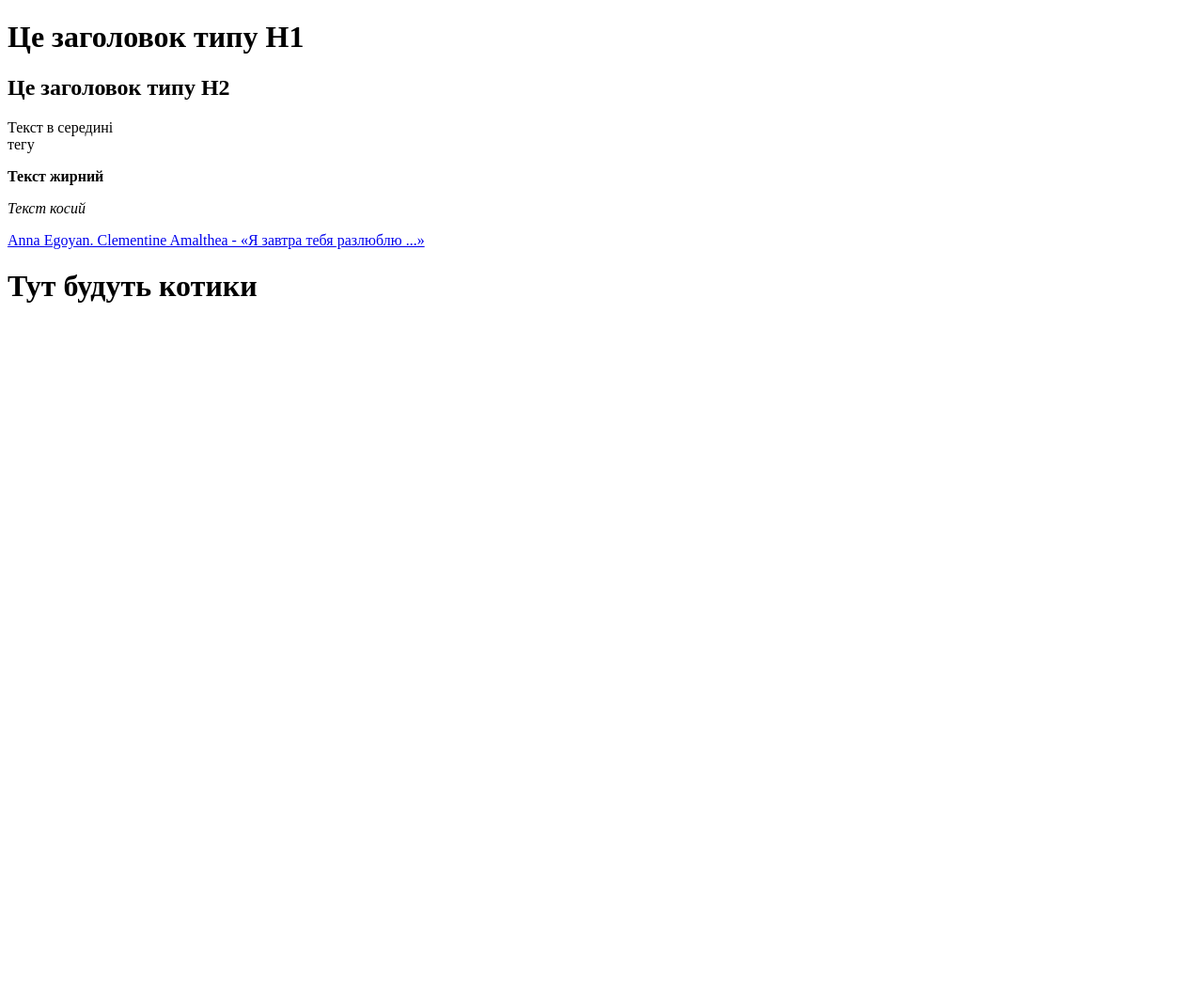
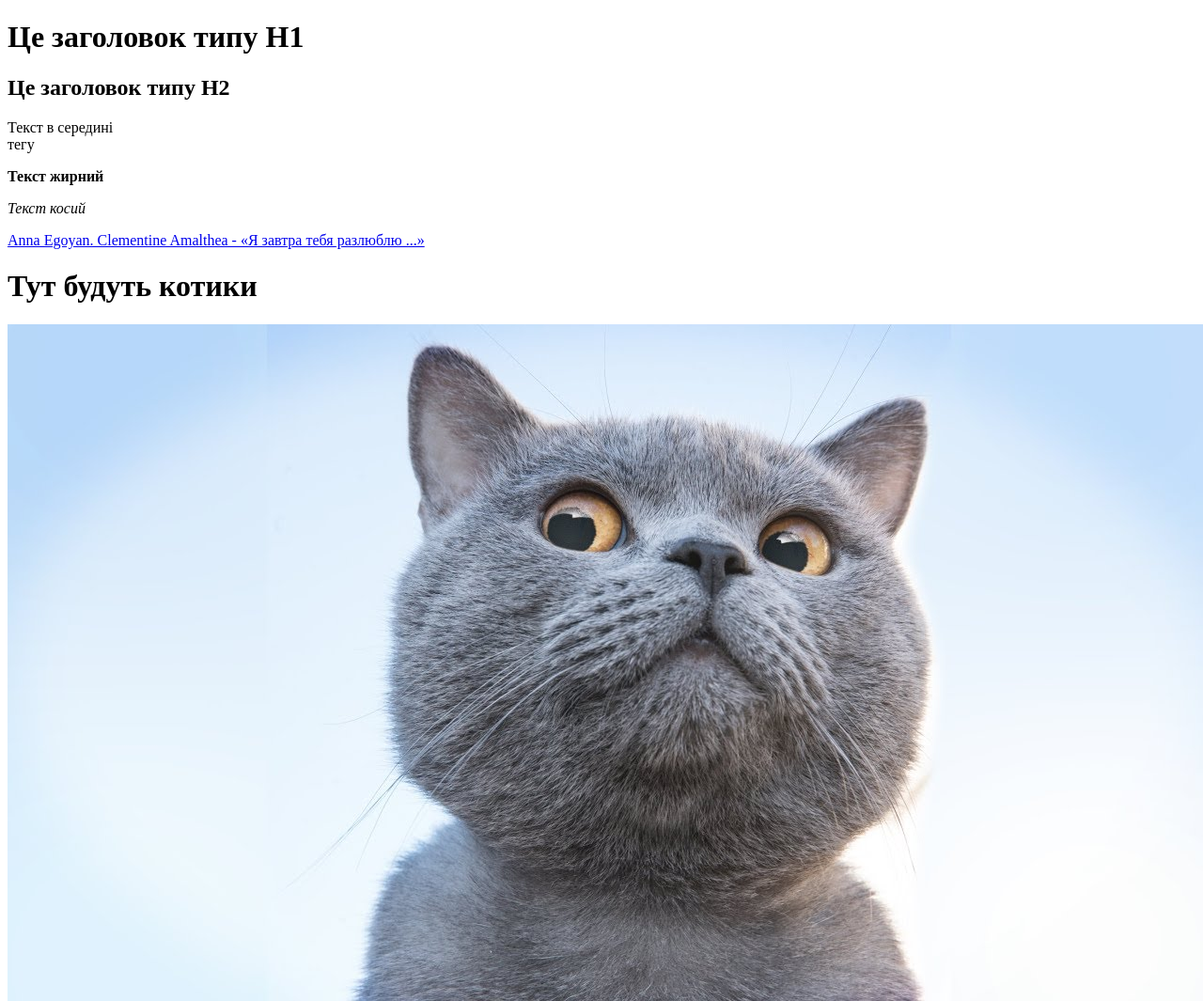
Before and after one commit to vardzalstepan/hello-Cat, a plain HTML site: page index.html in a window 1280 px wide. Shown: the whole page at 94% size. Before the commit the page ends 800 px from the top, so only its background shows below. Drawn offline with Linux system fonts and the light colour scheme.

Commit message:
Image with cat has been added

```diff
--- a/index.html
+++ b/index.html
@@ -13,5 +13,6 @@
 	<p><em>Текст косий</em></p>
 	<a href="https://www.youtube.com/watch?v=lis3l0IszA0" target="_blank">Anna Egoyan. Clementine Amalthea - «Я завтра тебя разлюблю ...»</a>
 	<h1> Тут будуть котики </h1>
+	<img src="img\cat.jpg" alt="Nice Cat">
 </body>
 </html>
```
Also changed, not shown: img/cat.jpg (added).
